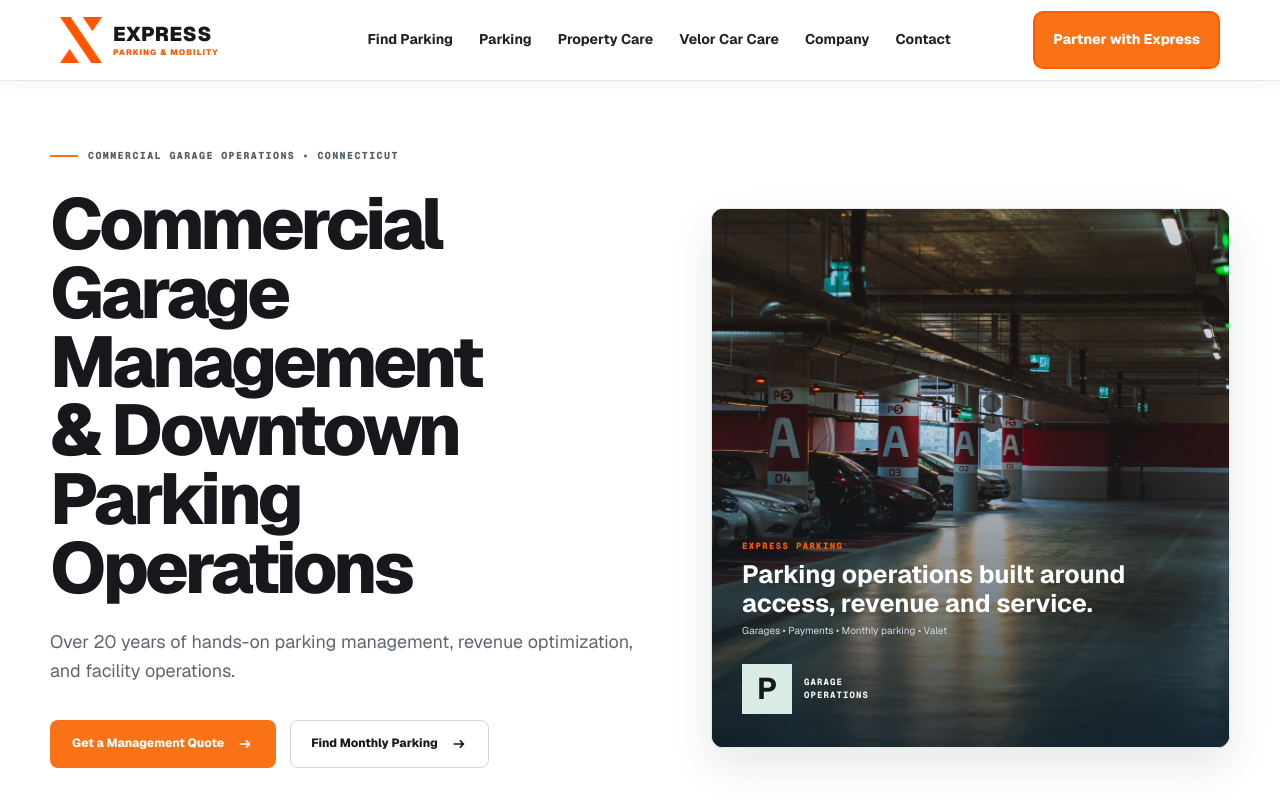
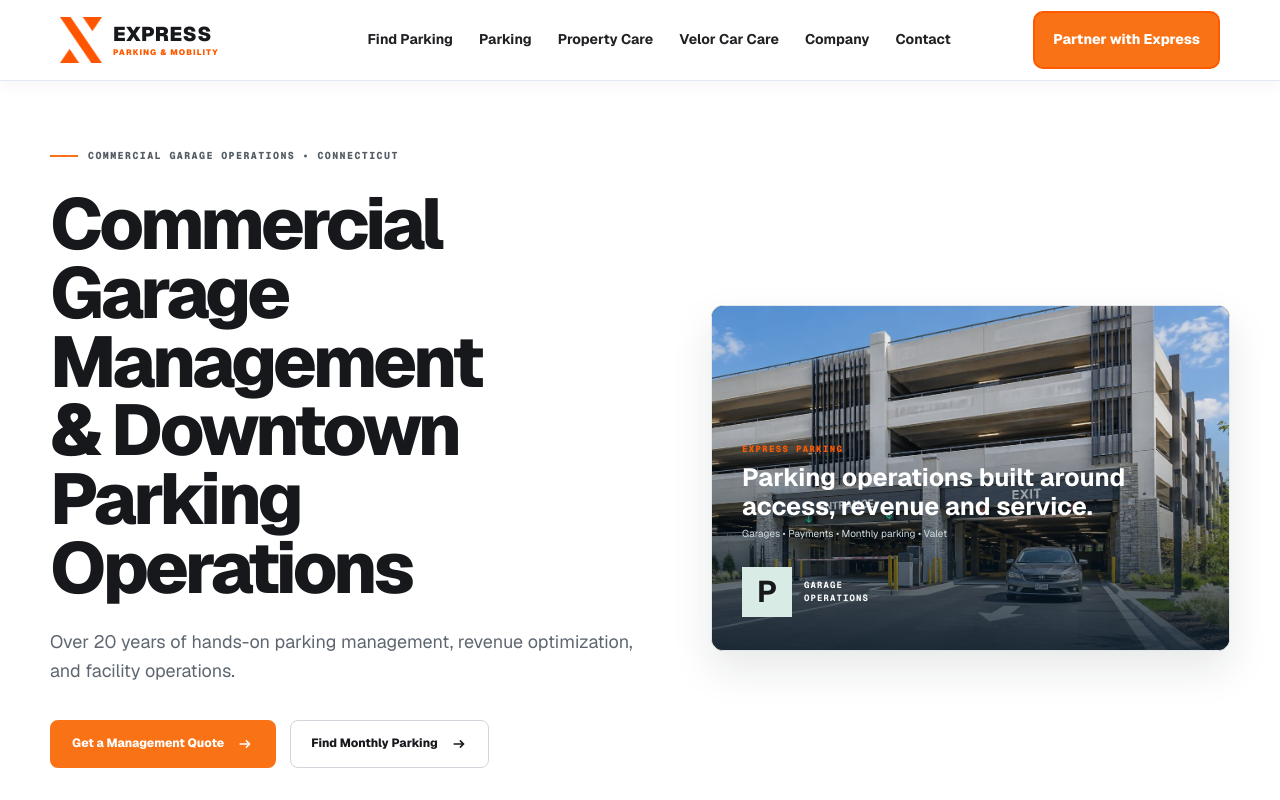
Before and after one commit to expresparking/express-parking-web, a Next.js app: page / in a window 1280 px wide. Shown: the top 800 px of the page. Built offline with nearby package versions, Linux system fonts and the light colour scheme.

Commit message:
Replace homepage hero with modern garage exterior and wide access lanes

```diff
--- a/app/page.tsx
+++ b/app/page.tsx
@@ -13,8 +13,8 @@
         <div className="button-row"><Link className="button button-primary" href="/contact">Get a Management Quote <ArrowIcon /></Link><Link className="button button-quiet" href="/find-parking">Find Monthly Parking <ArrowIcon /></Link></div>
         <div className="trust-row"><span><CheckIcon />Established 2004</span><span><CheckIcon />Daily &amp; monthly programs</span><span><CheckIcon />Local operating accountability</span></div>
       </div>
-      <div className="hero-visual hero-photo reveal reveal-delay">
-        <img src="/images/modern-garage-interior.jpg" alt="Clean, well-lit commercial parking garage" />
+      <div className="hero-visual hero-photo hero-garage-exterior reveal reveal-delay">
+        <img src="/images/modern-garage-hero.webp" alt="Illustrative modern multi-level parking garage with wide entrance and exit lanes" />
         <div className="hero-photo-label"><span>EXPRESS PARKING</span><strong>Parking operations built around access, revenue and service.</strong><small>Garages • Payments • Monthly parking • Valet</small></div>
         <div className="parking-mark"><b>P</b><span>GARAGE<br />OPERATIONS</span></div>
       </div>
```
Also changed, not shown: app/polish.css, public/images/modern-garage-hero.webp (added).
